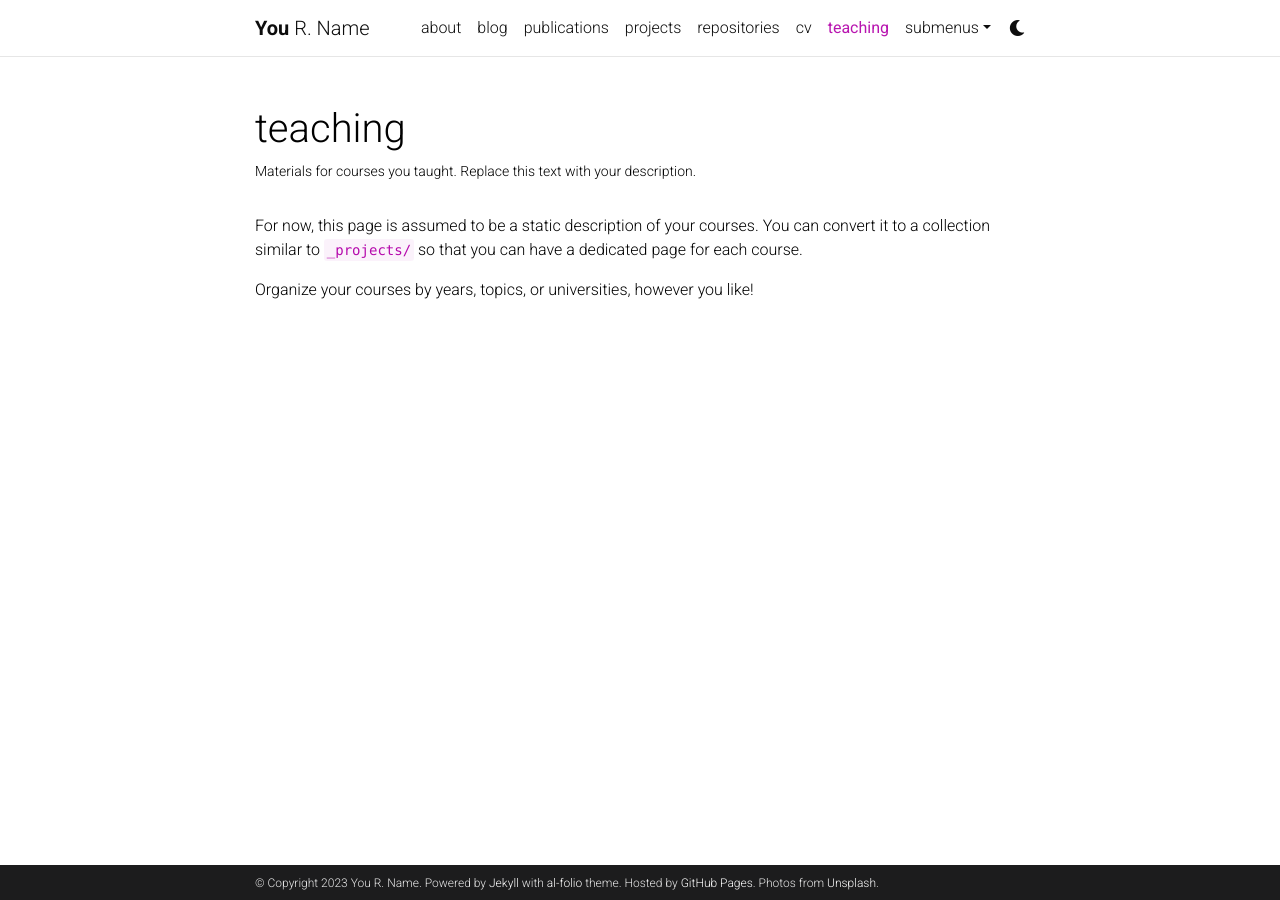
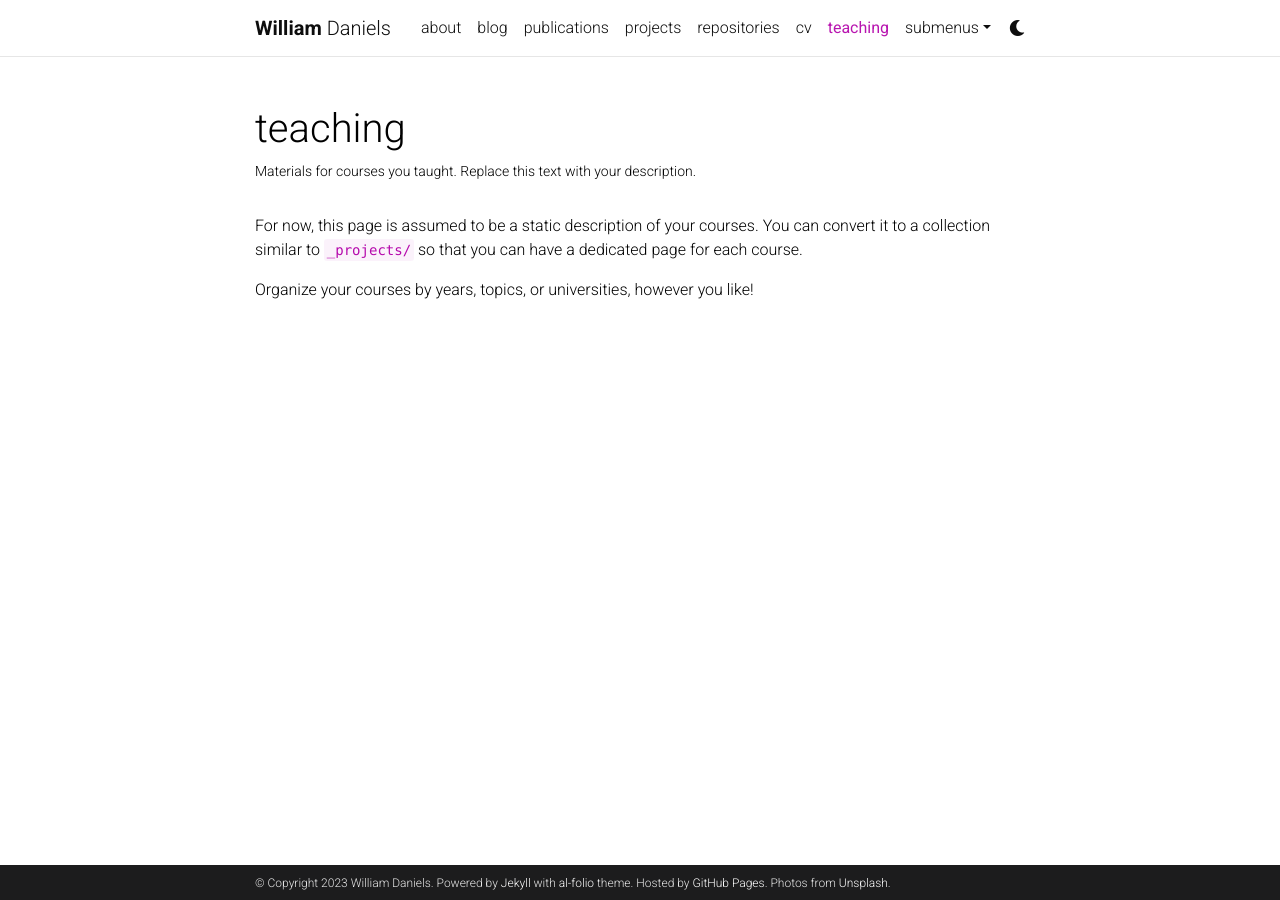
Before and after one commit to WHDaniels/WHDaniels.github.io, a Jekyll site: the page built from _pages/teaching.md, in a window 1280 px wide. Built offline with Jekyll 4.4.1, drawn with Linux system fonts in a browser that asks for light colours; comment, search, counter and statistics services are not loaded; a style sheet for code colours, icons or effects is not loaded.

Commit message:
initial commit

```diff
--- a/Gemfile
+++ b/Gemfile
@@ -1,5 +1,6 @@
 source 'https://rubygems.org'
 group :jekyll_plugins do
+    gem 'wdm', '>= 0.1.0'
     gem 'classifier-reborn'
     gem 'jekyll'
     gem 'jekyll-archives'
--- a/_config.yml
+++ b/_config.yml
@@ -3,10 +3,10 @@
 # -----------------------------------------------------------------------------
 
 title: blank # the website title (if blank, full name will be used instead)
-first_name: You
-middle_name: R.
-last_name: Name
-email: you@example.com
+first_name: William
+middle_name:
+last_name: Daniels
+email: whdaniels@gmail.com
 description: > # the ">" symbol means to ignore newlines until "footer_text:"
   A simple, whitespace theme for academics. Based on [*folio](https://github.com/bogoli/-folio) design.
 footer_text: >
@@ -18,8 +18,8 @@ keywords: jekyll, jekyll-theme, academic-website, portfolio-website  # add your
 lang: en # the language of your site (for example: en, fr, cn, ru, etc.)
 icon: ⚛️  # the emoji used as the favicon (alternatively, provide image name in /assets/img/)
 
-url: https://alshedivat.github.io # the base hostname & protocol for your site
-baseurl: /al-folio # the subpath of your site, e.g. /blog/
+url: https://whdaniels.github.io # the base hostname & protocol for your site
+baseurl: # the subpath of your site, e.g. /blog/
 last_updated: false # set to true if you want to display last updated in the footer
 impressum_path:  # set to path to include impressum link in the footer, use the same path as permalink in a page, helps to conform with EU GDPR
 
```
